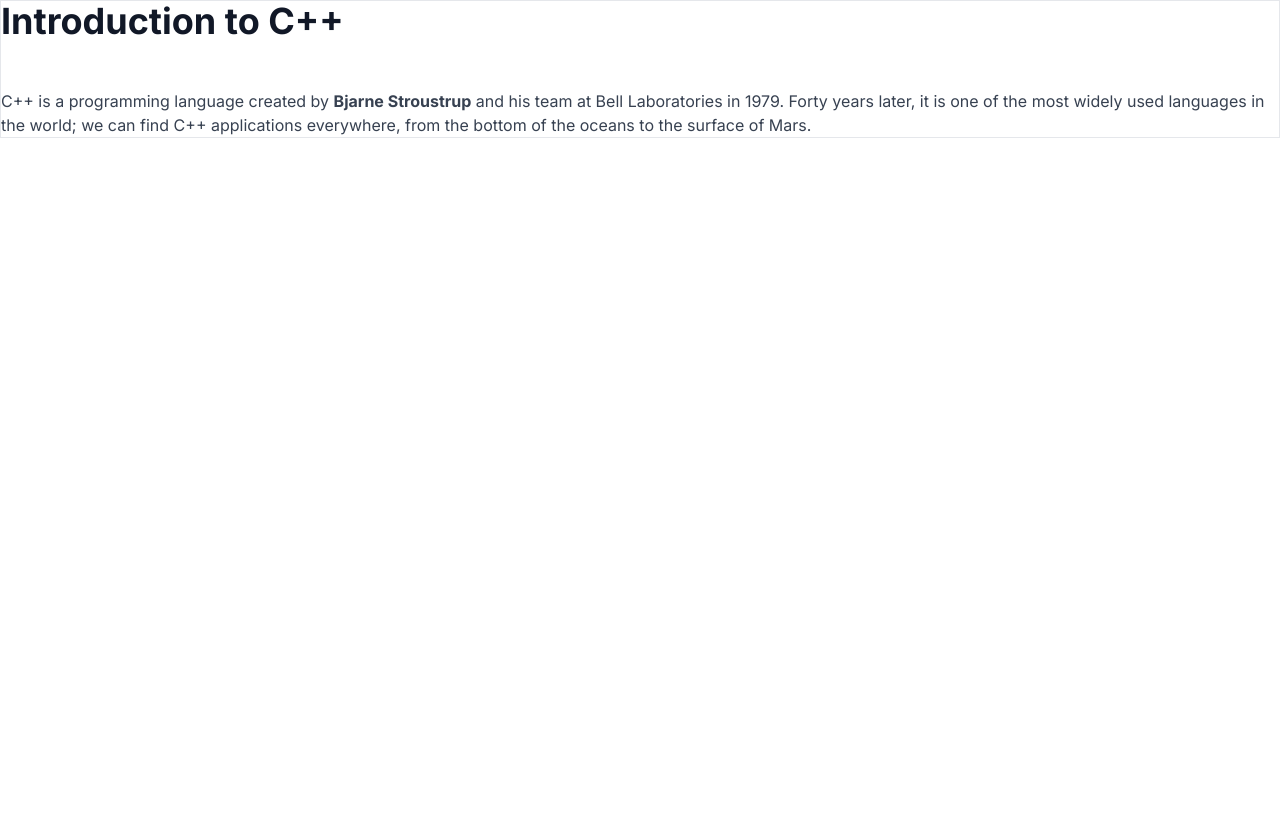
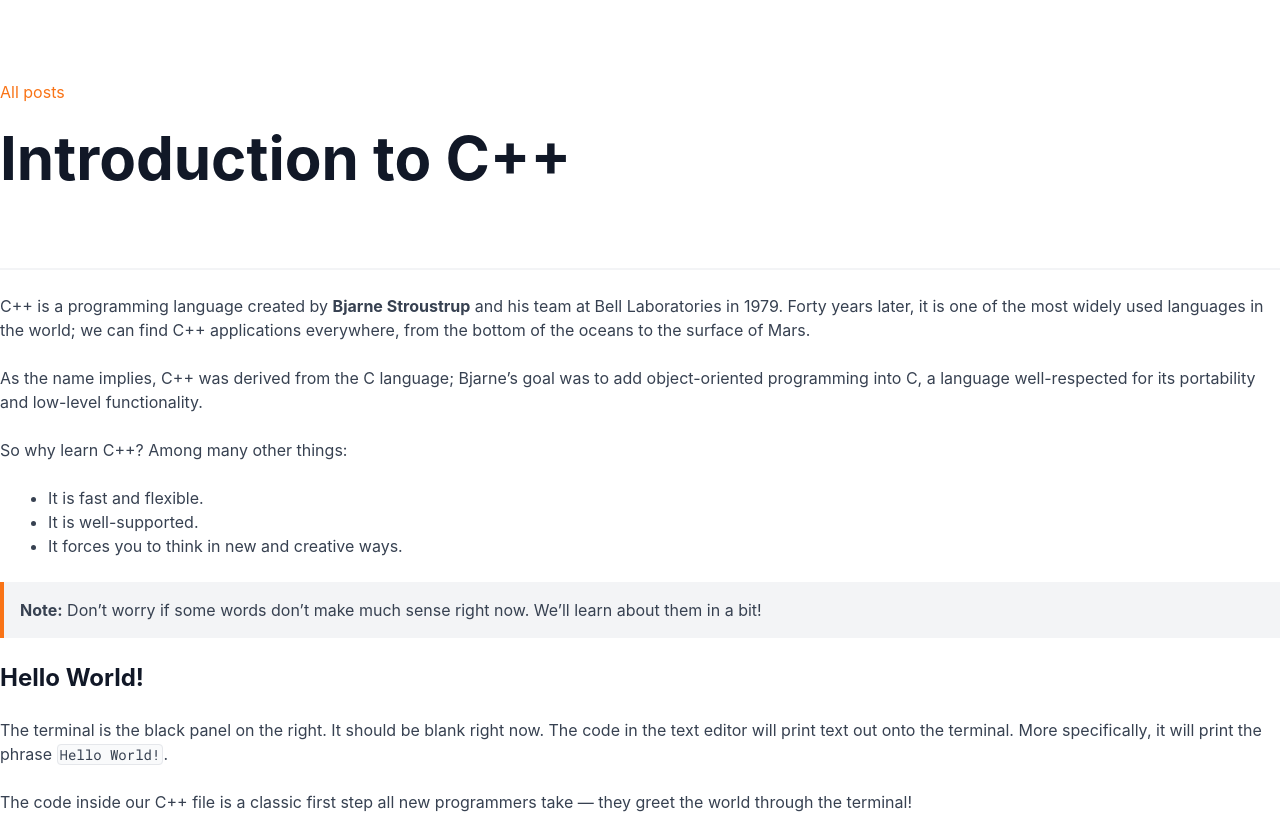
Before and after one commit to sundaray/tusar-nextjs-blog, a Next.js app: page /blog/first-blog in a window 1280 px wide. Built offline with nearby package versions, Linux system fonts and the light colour scheme.

Commit message:
working on the post page

```diff
--- a/src/components/post/Heading1.js
+++ b/src/components/post/Heading1.js
@@ -1,7 +1,15 @@
 import React from "react";
+import Link from "next/link";
 
 const Heading1 = ({ children }) => {
-  return <h1 className="text-4xl font-bold mb-12">{children} </h1>;
+  return (
+    <div className="border-b-2 border-gray-100 space-y-6 py-20">
+      <Link href="/blog">
+        <p className="text-orange-500">All posts</p>
+      </Link>
+      <h1 className="text-6xl text-gray-900 font-bold mb-12">{children} </h1>
+    </div>
+  );
 };
 
 export default Heading1;
--- /dev/null
+++ b/src/components/post/Heading2.js
@@ -0,0 +1,7 @@
+import React from "react";
+
+const Heading2 = ({ children }) => {
+  return <h2 className="text-2xl font-bold">{children} </h2>;
+};
+
+export default Heading2;
--- a/src/components/post/CodeInline.js
+++ b/src/components/post/Highlight.js
@@ -1,6 +1,6 @@
 import React from "react";
 
-const CodeInline = ({ children }) => {
+const Highlight = ({ children }) => {
   return (
     <span className="border rounded font-robotoMono text-sm bg-gray-50 text-gray-700 px-0.5">
       {children}
@@ -8,4 +8,4 @@ const CodeInline = ({ children }) => {
   );
 };
 
-export default CodeInline;
+export default Highlight;
--- /dev/null
+++ b/src/components/post/List.js
@@ -0,0 +1,7 @@
+import React from "react";
+
+const List = ({ children }) => {
+  return <ul className="list-disc ml-12">{children}</ul>;
+};
+
+export default List;
--- /dev/null
+++ b/src/components/post/Note.js
@@ -0,0 +1,11 @@
+import React from "react";
+
+const Note = ({ children }) => {
+  return (
+    <div className="border-l-4 border-orange-500 bg-gray-100 pl-4 py-4">
+      {children}
+    </div>
+  );
+};
+
+export default Note;
--- a/src/components/post/PostLayout.js
+++ b/src/components/post/PostLayout.js
@@ -4,7 +4,7 @@ const PostLayout = ({ children }) => {
   return (
     <>
       <div className="post-layout">
-        <article className="article border space-y-6">{children}</article>
+        <article className="article space-y-6">{children}</article>
       </div>
     </>
   );
--- a/src/pages/blog/first-blog.js
+++ b/src/pages/blog/first-blog.js
@@ -1,5 +1,9 @@
 import PostLayout from "../../components/post/PostLayout";
 import Heading1 from "@/components/post/Heading1";
+import Heading2 from "@/components/post/Heading2";
+import List from "@/components/post/List";
+import Note from "@/components/post/Note";
+import Highlight from "@/components/post/Highlight";
 
 const Home = () => {
   return (
@@ -12,6 +16,32 @@ const Home = () => {
         widely used languages in the world; we can find C++ applications
         everywhere, from the bottom of the oceans to the surface of Mars.
       </p>
+      <p>
+        As the name implies, C++ was derived from the C language; Bjarne’s goal
+        was to add object-oriented programming into C, a language well-respected
+        for its portability and low-level functionality.
+      </p>
+      <p>So why learn C++? Among many other things:</p>
+      <List>
+        <li>It is fast and flexible.</li>
+        <li>It is well-supported.</li>
+        <li>It forces you to think in new and creative ways.</li>
+      </List>
+      <Note>
+        <span className="font-bold">Note:</span> Don’t worry if some words don’t
+        make much sense right now. We’ll learn about them in a bit!
+      </Note>
+      <Heading2>Hello World!</Heading2>
+      <p>
+        The terminal is the black panel on the right. It should be blank right
+        now. The code in the text editor will print text out onto the terminal.
+        More specifically, it will print the phrase{" "}
+        <Highlight>Hello World!</Highlight>.
+      </p>
+      <p>
+        The code inside our C++ file is a classic first step all new programmers
+        take — they greet the world through the terminal!
+      </p>
     </PostLayout>
   );
 };
--- /dev/null
+++ b/src/pages/blog/index.js
@@ -0,0 +1,7 @@
+import React from "react";
+
+const index = () => {
+  return <div>All posts</div>;
+};
+
+export default index;
--- a/src/styles/globals.css
+++ b/src/styles/globals.css
@@ -1,4 +1,5 @@
-@import url("https://fonts.googleapis.com/css2?family=Inter:wght@100;200;300;400;500;600;700;800;900&display=swap");
+@import url('https://fonts.googleapis.com/css2?family=Roboto+Mono:wght@100;200;300;400;500;600;700&display=swap');
+@import url('https://fonts.googleapis.com/css2?family=Roboto:wght@100;300;400;500;700;900&display=swap');
 
 
 @tailwind base;
--- a/tailwind.config.js
+++ b/tailwind.config.js
@@ -9,7 +9,12 @@ module.exports = {
     "./src/**/*.{js,ts,jsx,tsx}",
   ],
   theme: {
-    extend: {},
+    extend: {
+      fontFamily: {
+        roboto: "'Roboto', sans-serif",
+        robotoMono: "'Roboto Mono', monospace",
+      },
+    },
   },
   plugins: [],
 };
```
